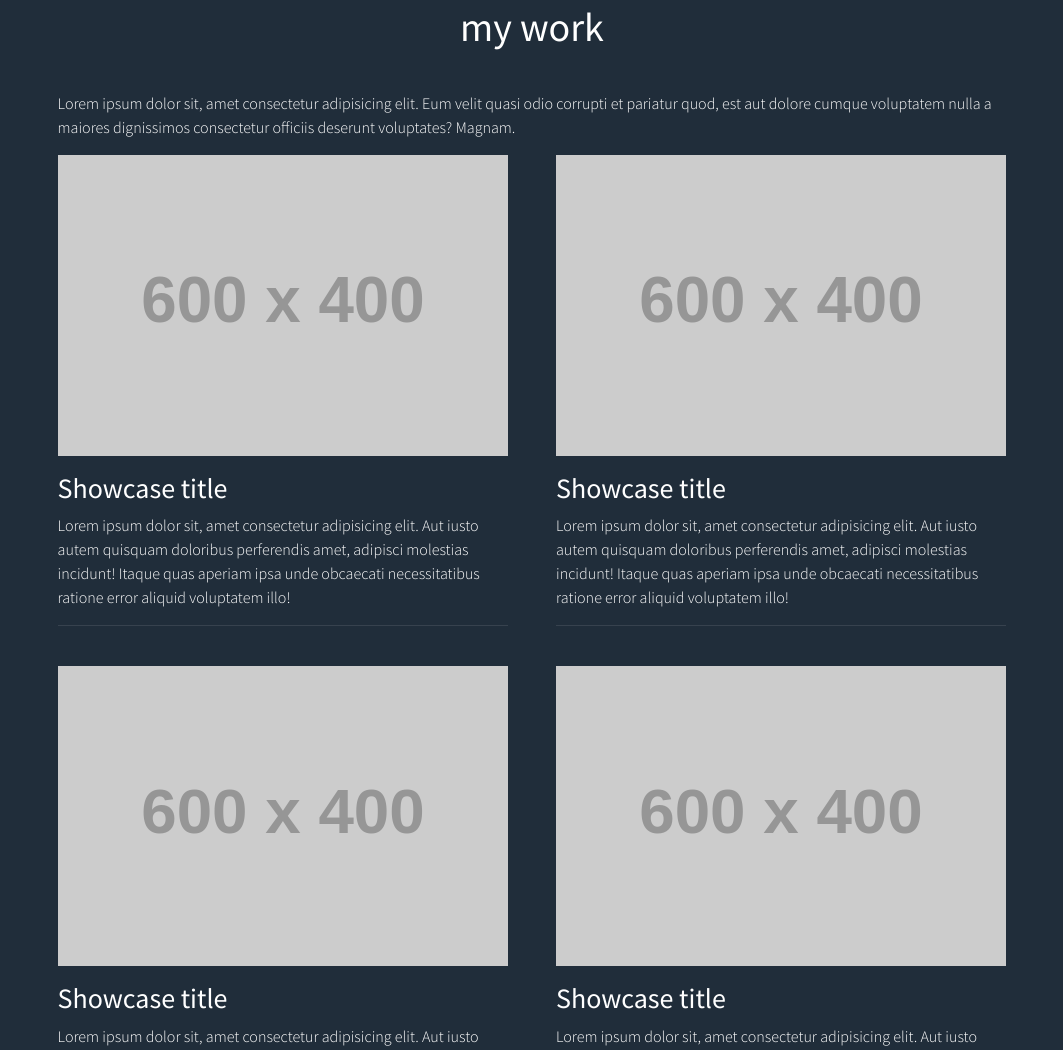
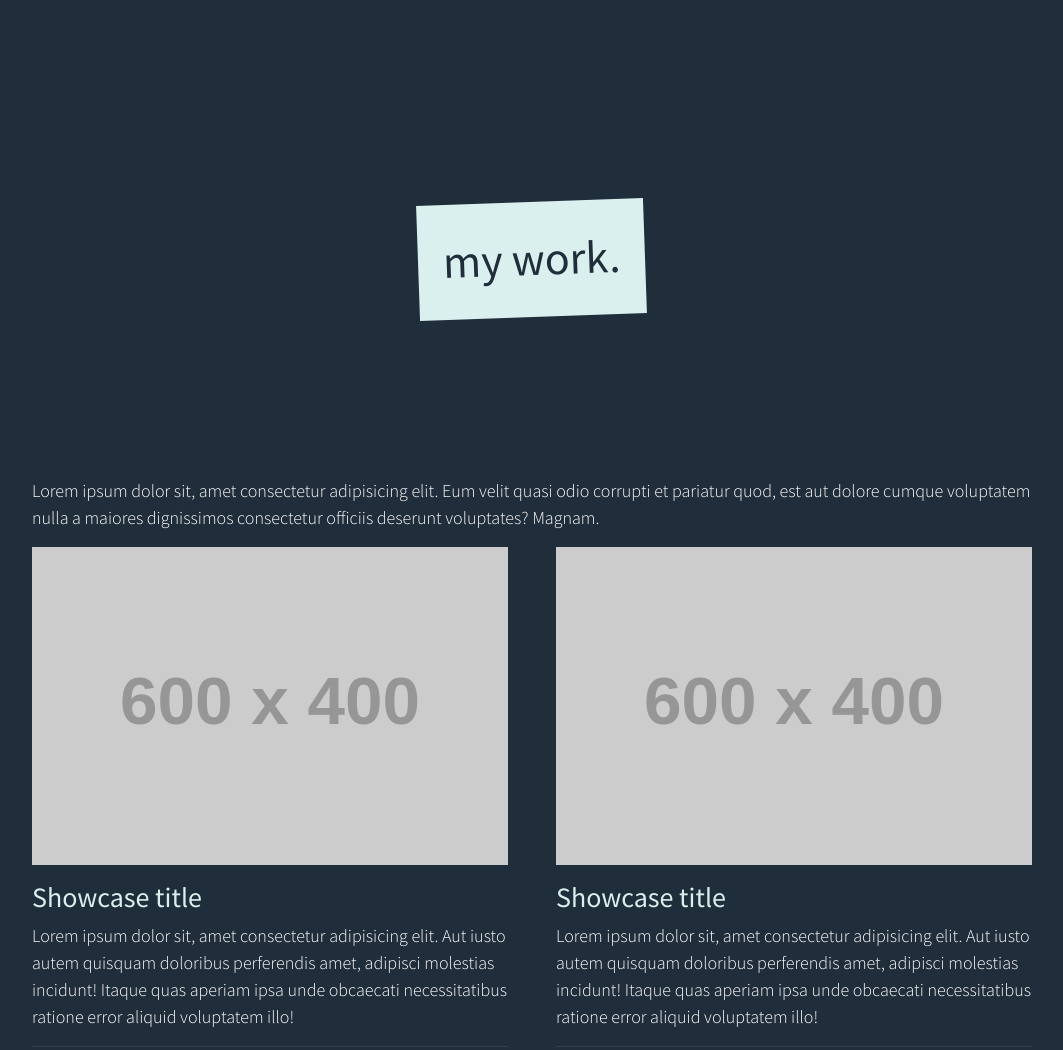
Before and after one commit to dambus/mdjport, a website built with Parcel: page index.html in a window 1280 px wide. Shown: the part 915-1965 px from the top of the page, without its empty margins (108-1171 px from the left). Built offline with nearby package versions, Linux system fonts and the light colour scheme; placeholder pictures from the web are drawn by us; files whose address does not match are found by name.

Commit message:
autopush

```diff
--- a/index.html
+++ b/index.html
@@ -5,11 +5,12 @@
     <meta http-equiv="X-UA-Compatible" content="IE=edge" />
     <meta name="viewport" content="width=device-width, initial-scale=1.0" />
     <link
-      href="https://cdn.jsdelivr.net/npm/bootstrap@5.3.0-alpha1/dist/css/bootstrap.min.css"
+      href="https://cdn.jsdelivr.net/npm/bootstrap@5.0.2/dist/css/bootstrap.min.css"
       rel="stylesheet"
-      integrity="sha384-GLhlTQ8iRABdZLl6O3oVMWSktQOp6b7In1Zl3/Jr59b6EGGoI1aFkw7cmDA6j6gD"
+      integrity="sha384-EVSTQN3/azprG1Anm3QDgpJLIm9Nao0Yz1ztcQTwFspd3yD65VohhpuuCOmLASjC"
       crossorigin="anonymous"
     />
+
     <link rel="stylesheet" href="src/sass/main.scss" />
     <script defer src="./src/js/main.js"></script>
     <title>milan djumic::portfolio</title>
@@ -65,7 +66,7 @@
     </section>
     <section id="work" class="work container">
       <div class="section__heading">
-        <h1>my work</h1>
+        <h1>my work.</h1>
       </div>
       <div class="section__content">
         <p>
@@ -75,8 +76,8 @@
           Magnam.
         </p>
         <div class="articles">
-          <div class="row g-5">
-            <article class="col-md-12 col-lg-6">
+          <div class="row g-md-5">
+            <article class="col-sm-12 col-md-6">
               <div class="showcase">
                 <img src="https://via.placeholder.com/600x400" alt="" />
                 <h3 class="showcase__title">Showcase title</h3>
@@ -89,7 +90,7 @@
                 <div class="showcase__usedtech"></div>
               </div>
             </article>
-            <article class="col-md-12 col-lg-6">
+            <article class="col-sm-12 col-md-6">
               <div class="showcase">
                 <img src="https://via.placeholder.com/600x400" alt="" />
                 <h3 class="showcase__title">Showcase title</h3>
@@ -103,8 +104,8 @@
               </div>
             </article>
           </div>
-          <div class="row g-5">
-            <article class="col-md-12 col-lg-6">
+          <div class="row g-md-5">
+            <article class="col-sm-12 col-md-6">
               <div class="showcase">
                 <img src="https://via.placeholder.com/600x400" alt="" />
                 <h3 class="showcase__title">Showcase title</h3>
@@ -117,7 +118,7 @@
                 <div class="showcase__usedtech"></div>
               </div>
             </article>
-            <article class="col-md-12 col-lg-6">
+            <article class="col-sm-12 col-md-6">
               <div class="showcase">
                 <img src="https://via.placeholder.com/600x400" alt="" />
                 <h3 class="showcase__title">Showcase title</h3>
@@ -134,10 +135,23 @@
         </div>
       </div>
     </section>
+    <section id="skills" class="skills container">
+      <div class="section__heading">
+        <h1>skills.</h1>
+      </div>
+      <div class="section__content">
+        <p>
+          Lorem ipsum dolor sit amet consectetur adipisicing elit. Sed
+          repellendus voluptas doloribus eligendi debitis blanditiis possimus
+          dicta quibusdam. Voluptatibus tempora vitae quae illo aliquam minima
+          earum excepturi maiores deleniti obcaecati.
+        </p>
+      </div>
+    </section>
     <!-- Bootstrap CDN js -->
     <script
-      src="https://cdn.jsdelivr.net/npm/bootstrap@5.3.0-alpha1/dist/js/bootstrap.bundle.min.js"
-      integrity="sha384-w76AqPfDkMBDXo30jS1Sgez6pr3x5MlQ1ZAGC+nuZB+EYdgRZgiwxhTBTkF7CXvN"
+      src="https://cdn.jsdelivr.net/npm/bootstrap@5.0.2/dist/js/bootstrap.bundle.min.js"
+      integrity="sha384-MrcW6ZMFYlzcLA8Nl+NtUVF0sA7MsXsP1UyJoMp4YLEuNSfAP+JcXn/tWtIaxVXM"
       crossorigin="anonymous"
     ></script>
   </body>
--- a/src/sass/_base.scss
+++ b/src/sass/_base.scss
@@ -82,37 +82,6 @@ $gradient-radial: radial-gradient(
   #202d3aff
 );
 
-* {
-  margin: 0;
-  padding: 0;
-}
-
-*,
-*::before,
-*::after {
-  box-sizing: inherit;
-}
-
-html {
-  box-sizing: border-box;
-  // font-size: 62.5%;
-}
-
-body {
-  min-height: calc(100vh - 2 * 4vw);
-  background: $gunmetal;
-  color: $white;
-  font-family: $font-main;
-  font-weight: 300;
-  line-height: 1.5;
-  scroll-behavior: smooth;
-}
-
-a {
-  text-decoration: none;
-  color: inherit;
-}
-
 // BREAKPOINTS
 $screen-sm-min: 576px;
 $screen-md-min: 768px;
@@ -154,9 +123,84 @@ $screen-xl-min: 1200px;
   }
 }
 
+* {
+  margin: 0;
+  padding: 0;
+}
+
+*,
+*::before,
+*::after {
+  box-sizing: inherit;
+}
+
+html {
+  box-sizing: border-box;
+  // font-size: 62.5%;
+}
+
+body {
+  min-height: calc(100vh - 2 * 4vw);
+  background: $gunmetal;
+  color: $white;
+  font-family: $font-main;
+  font-weight: 300;
+  line-height: 1.7;
+  @include md {
+    line-height: 1.5;
+  }
+  scroll-behavior: smooth;
+}
+
+a {
+  text-decoration: none;
+  color: inherit;
+}
+
+h1 {
+  // font-size: clamp(1.5rem, 1.2771rem + 1.0191vw, 2.5rem);
+  font-size: clamp(1.5rem, 1rem + 1.0417vw, 2.25rem);
+}
+h2 {
+  font-size: clamp(1.125rem, 0.9299rem + 0.8917vw, 2rem);
+}
+
+p {
+  // font-size: clamp(0.875rem, 0.4878rem + 1.7699vw, 1.125rem);
+  font-size: clamp(0.875rem, 0.6442rem + 0.641vw, 1.125rem);
+  line-height: 1.5;
+  // @include md {
+  //   font-size: clamp(0.875rem, 0.125rem + 2.0833vw, 1.125rem);
+  // }
+
+  // @include lg {
+  //   font-size: clamp(0.875rem, 0.0179rem + 1.7857vw, 1.125rem);
+  // }
+  // @include xl {
+  //   font-size: clamp(0.875rem, -0.3173rem + 1.9231vw, 1.125rem);
+  // }
+  // @include rwd(1200px) {
+  //   font-size: clamp(0.875rem, 0.4583rem + 0.5556vw, 1.125rem);
+  // }
+}
+
 .section__heading {
   display: flex;
   justify-content: center;
+  h1 {
+    background-color: $light-cyan;
+    color: $gunmetal;
+    transform: rotate(-2deg);
+    padding: 8% 4%;
+    margin-top: -6px;
+    margin-bottom: 10vw;
+    font-size: clamp(2rem, 1.1923rem + 2.2436vw, 2.875rem);
+    @include md {
+      padding: 3% 2.5%;
+      font-size: clamp(2rem, 1.1923rem + 2.2436vw, 2.875rem);
+      margin-bottom: 10vw;
+    }
+  }
 }
 
 .section__content {
@@ -165,21 +209,27 @@ $screen-xl-min: 1200px;
 
 section {
   min-height: calc(100vh - 7rem);
+  margin-bottom: 20vw !important;
 }
 
 article {
-  margin: 5vh auto;
+  margin: 5vw auto;
 }
 
 .container {
   margin: 4vw auto;
   max-width: 90%;
   @include md {
-    max-width: 76%;
+    max-width: 80%;
+  }
+  @include lg {
+    // max-width: 70%;
+  }
+  @include xl {
+    // max-width: 70%;
+  }
+
+  @include rwd(1400px) {
+    max-width: 66%;
   }
 }
-
-.f-break {
-  flex-basis: 100%;
-  height: 0;
-}
--- a/src/sass/_header.scss
+++ b/src/sass/_header.scss
@@ -60,6 +60,7 @@ a.mobile-nav-items--item {
   }
   .nav {
     display: none;
+    margin-right: 4rem;
     @include md {
       display: block;
     }
--- a/src/sass/_heading.scss
+++ b/src/sass/_heading.scss
@@ -46,7 +46,9 @@
     margin: 0 auto;
     font-size: 2rem;
     @include md {
-      font-size: clamp(1rem, 0.3312rem + 3.0573vw, 4rem);
+      // font-size: clamp(1rem, 0.3312rem + 3.0573vw, 4rem);
+      // font-size: clamp(1.5rem, 1rem + 1.0417vw, 2.25rem);
+      font-size: clamp(2rem, 1.6667rem + 0.6944vw, 2.5rem);
       flex-shrink: 0;
       text-align: start;
       flex-wrap: nowrap;
@@ -61,7 +63,10 @@
     font-size: 1.2rem;
     font-weight: 300;
     @include md {
-      font-size: clamp(0.8125rem, 0.3248rem + 2.2293vw, 3rem);
+      // font-size: clamp(0.8125rem, 0.3248rem + 2.2293vw, 3rem);
+      // font-size: clamp(1.125rem, 0.875rem + 0.5208vw, 1.5rem);
+      // font-size: clamp(1.5rem, 1.1667rem + 0.6944vw, 2rem);
+      font-size: clamp(1.125rem, 0.875rem + 0.5208vw, 1.5rem);
       margin-top: 1rem;
       flex-shrink: 0;
       font-weight: 300;
--- a/src/sass/_showcase.scss
+++ b/src/sass/_showcase.scss
@@ -1,19 +1,23 @@
 .articles {
   display: flex;
   flex-direction: column;
-  @include lg {
-    // flex-direction: row;
-  }
+  flex-wrap: wrap;
+  // @include md {
+  //   // flex-direction: row;
+  //   max-width: 70vw;
+  //   margin: 0 auto;
+  // }
+  // @include lg {
+  //   max-width: 60vw;
+  //   margin: 0 auto;
+  // }
 }
 
 .showcase {
   display: flex;
   flex-direction: column;
-  border-bottom: 1px solid rgba(white, 0.1);
-  @include md {
-    // padding: 3rem;
-    flex-grow: 1;
-  }
+  border-bottom: 1px solid rgba($light-cyan, 0.1);
+
   img {
     max-width: 100%;
     @include md {
@@ -22,5 +26,7 @@
   }
   &__title {
     margin-top: 1rem;
+    color: $light-cyan;
+    // color: $light-cyan;
   }
 }
--- a/todo.txt
+++ b/todo.txt
@@ -28,3 +28,4 @@ SHOWCASE
 SKILLS
   - smisliti novi tekst
   - interaktivne ikone?
+    - mozda svaki "skill" ikona da ima svoj story? Popup? Modal?
```
Also changed, not shown: dist/index.html, 2 other files.
